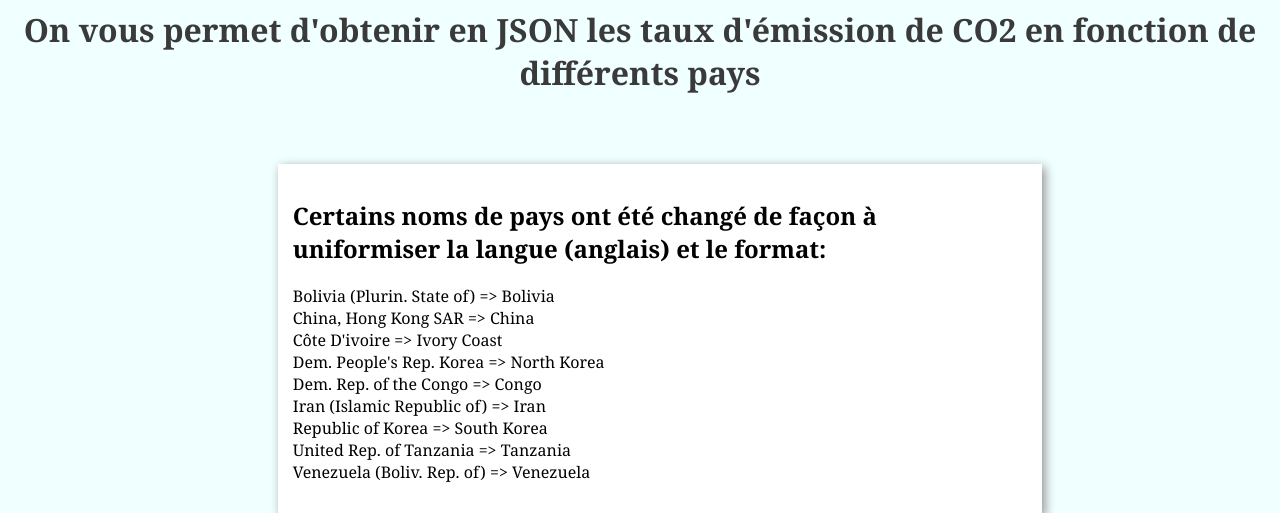
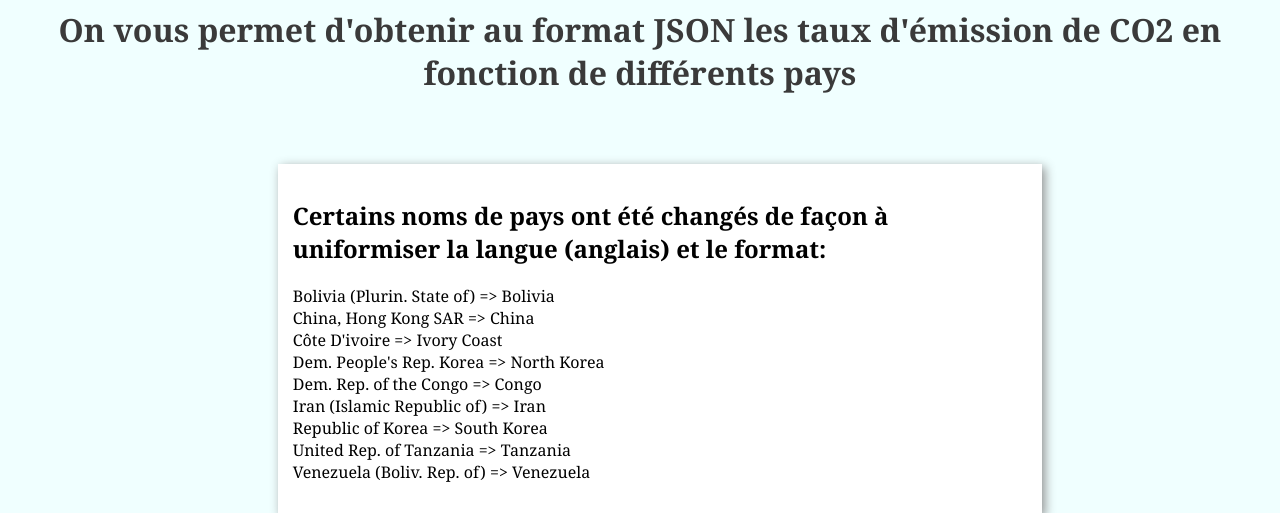
Before and after one commit to gauthierginier/API_flask_cloud, a Flask app: page / in a window 1280 px wide. Shown: the top 513 px of the page. Run offline with Flask 2, Linux system fonts and the light colour scheme.

Commit message:
modif homepage template

```diff
--- a/templates/index.html
+++ b/templates/index.html
@@ -6,11 +6,11 @@
         <title>Bienvenue sur l'api taux de CO2</title>
     </head>
     <body>
-		<h1> On vous permet d'obtenir en JSON les taux d'émission de CO2 en fonction de différents pays </h1>
+		<h1> On vous permet d'obtenir au format JSON les taux d'émission de CO2 en fonction de différents pays </h1>
 		<ul>
 			<li>
 				<div>
-					<h2>Certains noms de pays ont été changé de façon à uniformiser la langue (anglais) et le format:</h2>
+					<h2>Certains noms de pays ont été changés de façon à uniformiser la langue (anglais) et le format:</h2>
 					<p>
 						Bolivia (Plurin. State of) => Bolivia</br>
 						China, Hong Kong SAR => China</br>
```
